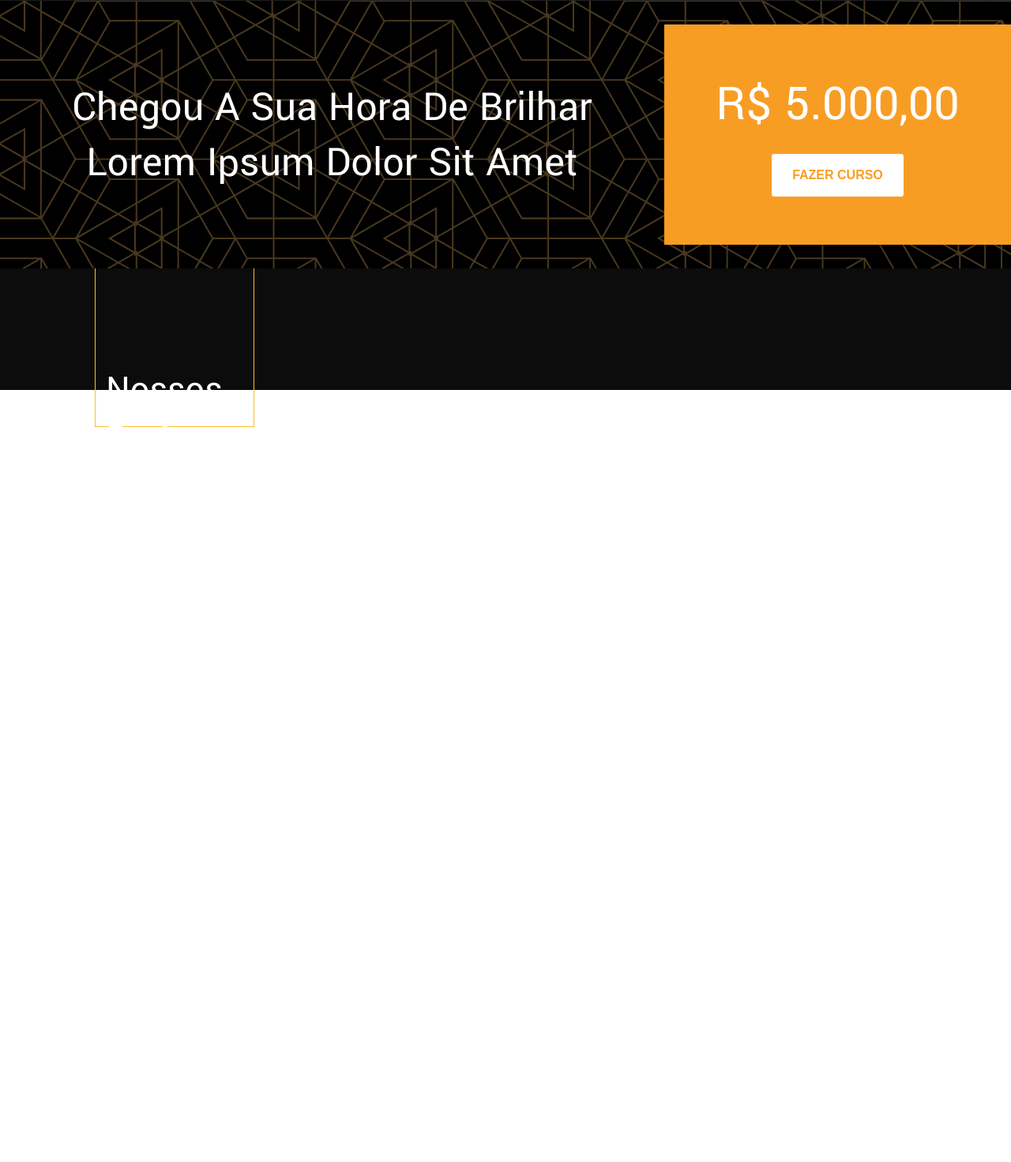
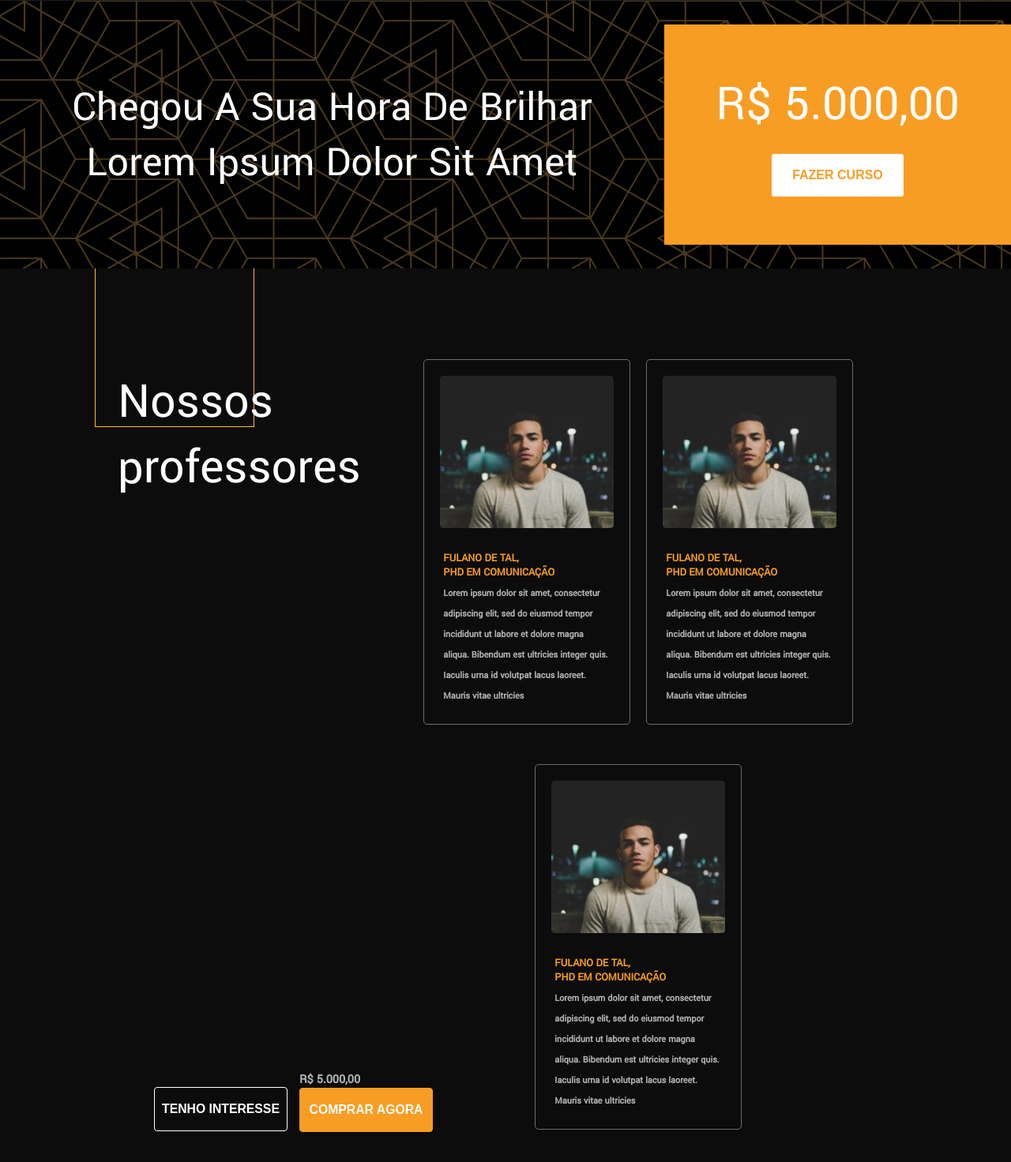
Before and after one commit to guivillar/projeto2, a plain HTML site: page index.html in a window 1280 px wide. Shown: the part 1626-3098 px from the top of the page at 79% size. Before the commit the page ends 2213 px from the top, so only its background shows below. Drawn offline with Linux system fonts and the light colour scheme.

Commit message:
Section professores finalizada - mobile

```diff
--- a/css/professores.css
+++ b/css/professores.css
@@ -2,12 +2,14 @@
     background-color: #0C0C0C;
 }
 
-.div-titulo-professores{
-    padding-top: 30px;
-    margin-left: 14px;
+.professores .div-titulo-resumo{
+    margin-left: 29px;
 }
 
-.titulo-h1.titulo-professores{
-    margin-top: 0;
-    font-size: 48px;
+.professores .card-resumo .img-card-resumo{
+    max-width: 220px;
 }
+
+.professores .div-texto-card-resumo .conteudo-card-resumo.body-1{
+    font-size: 12px;
+}
--- a/index.html
+++ b/index.html
@@ -95,12 +95,45 @@
             </div>
         </section>
         <section class="professores">
-            <div class="container">
-                <div class="div-textos">
-                    <div class="borda-laranja div-texto-borda">
+            <div class="div-resumo-curso container">
+                <div class="div-titulos-cards">
+                    <div class="div-textos">
+                        <div class="borda-laranja div-texto-borda">
+                        </div>
+                        <div class="div-titulo-resumo">
+                            <p class="titulo-h1">Nossos<br>professores</p>
+                        </div>
                     </div>
-                    <div class="div-titulo-resumo div-titulo-professores">
-                        <p class="titulo-h1 titulo-professores">Nossos<br>Professores</p>
+                    <div class="div-card-resumo">
+                        <div class="card-resumo">
+                            <img class="img-card-resumo" src="assets/Retângulo 27.png">
+                            <div class="div-texto-card-resumo">
+                                <p class="subtitulo-2">FULANO DE TAL,<br>phd em comunicação</p>
+                                <p class="conteudo-card-resumo body-1">Lorem ipsum dolor sit amet, consectetur adipiscing elit, sed do eiusmod tempor incididunt ut labore et dolore magna aliqua. Bibendum est ultricies integer quis. Iaculis urna id volutpat lacus laoreet. Mauris vitae ultricies</p>
+                            </div>
+                        </div>
+                        <div class="card-resumo">
+                            <img class="img-card-resumo" src="assets/Retângulo 27.png">
+                            <div class="div-texto-card-resumo">
+                                <p class="subtitulo-2">FULANO DE TAL,<br>phd em comunicação</p>
+                                <p class="conteudo-card-resumo body-1">Lorem ipsum dolor sit amet, consectetur adipiscing elit, sed do eiusmod tempor incididunt ut labore et dolore magna aliqua. Bibendum est ultricies integer quis. Iaculis urna id volutpat lacus laoreet. Mauris vitae ultricies</p>
+                            </div>
+                        </div>
+                        <div class="card-resumo">
+                            <img class="img-card-resumo" src="assets/Retângulo 27.png">
+                            <div class="div-texto-card-resumo">
+                                <p class="subtitulo-2">FULANO DE TAL,<br>phd em comunicação</p>
+                                <p class="conteudo-card-resumo body-1">Lorem ipsum dolor sit amet, consectetur adipiscing elit, sed do eiusmod tempor incididunt ut labore et dolore magna aliqua. Bibendum est ultricies integer quis. Iaculis urna id volutpat lacus laoreet. Mauris vitae ultricies</p>
+                            </div>
+                        </div>
+                    </div>
+                </div>
+                <div class="div-botoes-resumo">
+                    <button id="interesse" class="btn-sfundo" href="#"> tenho interesse</button>
+                    <div class="div-botao-comprar">
+                        <p class="preco-resumo body-2">R$ 5.000,00</p>
+                        <button id="comprar" class="btn" href="#"> comprar agora</button>
+
                     </div>
                 </div>
             </div>
```
